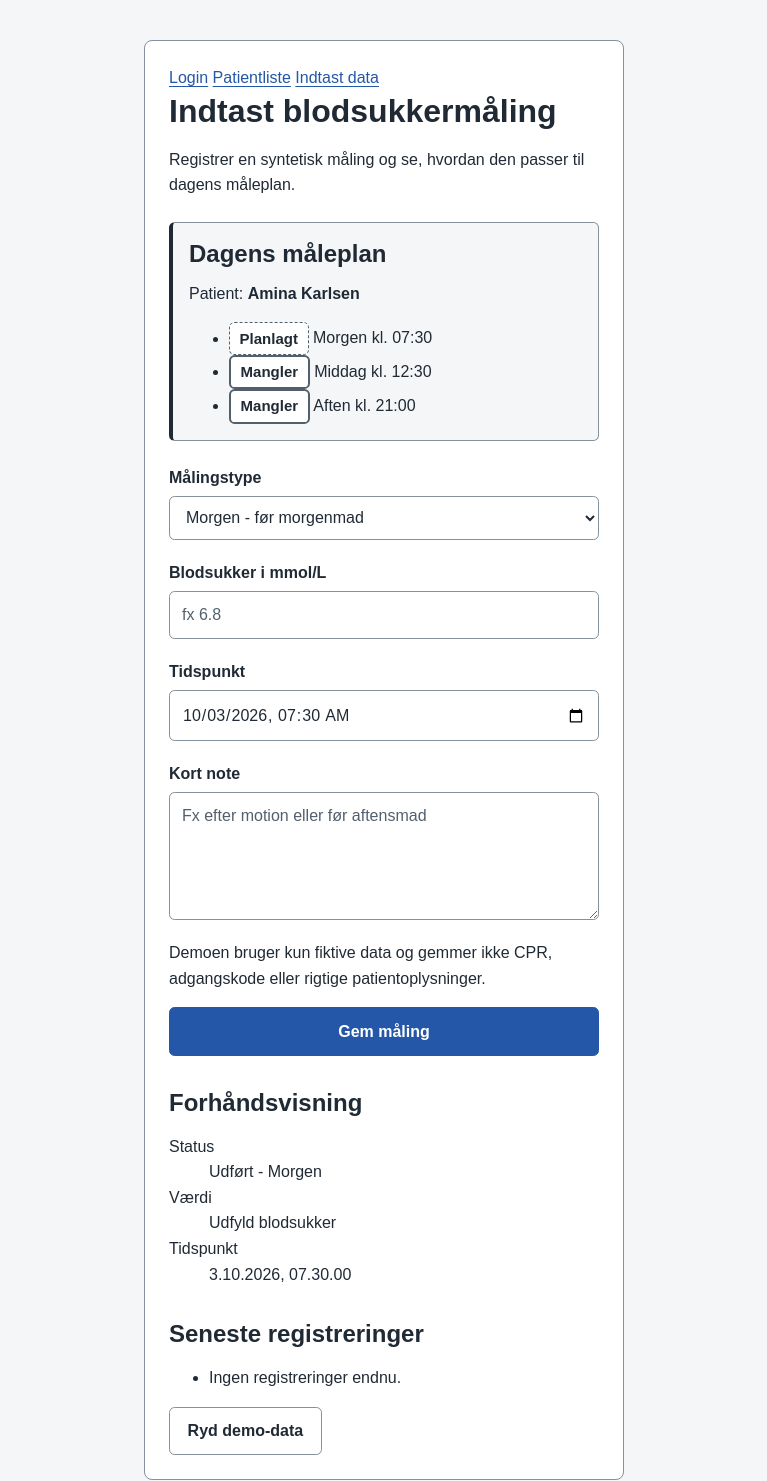
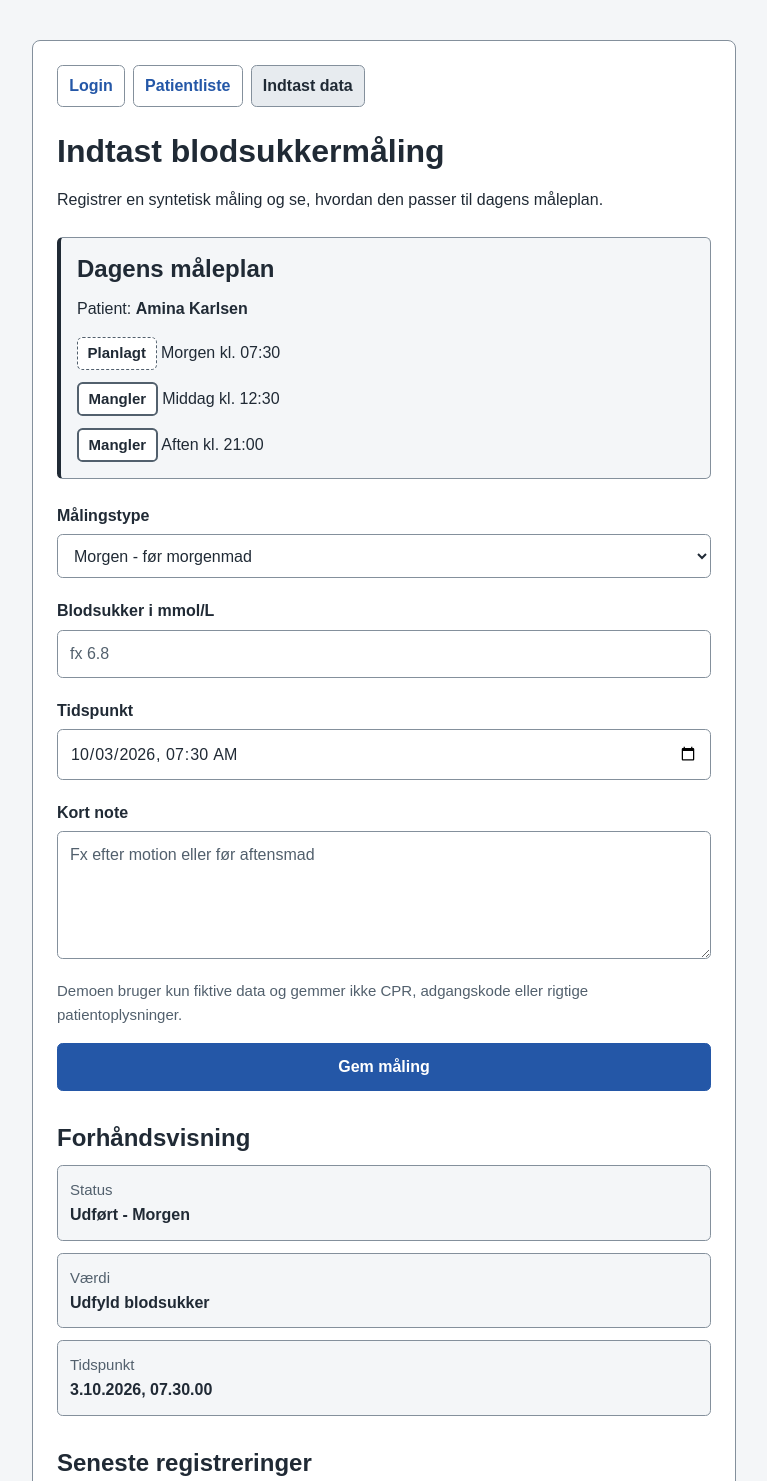
Before and after one commit to Jumana2403/S3, a plain HTML site: page indtastdata.html in a window 1280 px wide. Shown: the top 1481 px of the page, without its empty margins (256-1023 px from the left). Drawn offline with Linux system fonts and the light colour scheme.

Commit message:
Style data entry page

```diff
--- a/style.css
+++ b/style.css
@@ -145,3 +145,85 @@ caption { text-align: left; font-weight: bold; margin-bottom: 0.5rem; }
 .status-udfoert { background-color: #e7ebef; }
 .status-mangler { border-width: 2px; }
 .status-forsinket { border-style: double; border-width: 3px; }
+
+/* Indtast data-side */
+.dataindtastning {
+  max-width: 44rem;
+}
+.side-nav {
+  display: flex;
+  flex-wrap: wrap;
+  gap: 0.5rem;
+  margin-bottom: 1.5rem;
+}
+.side-nav a {
+  padding: 0.45rem 0.7rem;
+  border: 1px solid #84909c;
+  border-radius: 0.35rem;
+  background-color: #ffffff;
+  font-weight: bold;
+  text-decoration: none;
+}
+.side-nav a[aria-current="page"] {
+  background-color: #e7ebef;
+  color: #202a35;
+}
+.planliste {
+  display: grid;
+  gap: 0.75rem;
+  margin: 0;
+  padding-left: 0;
+  list-style: none;
+}
+.demo-note {
+  color: #52606d;
+  font-size: 0.9375rem;
+}
+.preview-liste {
+  display: grid;
+  gap: 0.75rem;
+  margin: 0 0 1.5rem;
+}
+.preview-liste div {
+  padding: 0.75rem;
+  border: 1px solid #84909c;
+  border-radius: 0.35rem;
+  background-color: #f4f6f8;
+}
+.preview-liste dt {
+  color: #52606d;
+  font-size: 0.9375rem;
+}
+.preview-liste dd {
+  margin-left: 0;
+  font-weight: bold;
+}
+.registreringer {
+  display: grid;
+  gap: 0.75rem;
+  margin: 0 0 1rem;
+  padding-left: 0;
+  list-style: none;
+}
+.registreringer li {
+  padding: 0.75rem;
+  border: 1px solid #84909c;
+  border-radius: 0.35rem;
+  background-color: #f4f6f8;
+}
+.registreringer strong,
+.registreringer span {
+  display: block;
+}
+.registreringer span {
+  color: #52606d;
+}
+.felt-lav,
+.felt-hoej {
+  border-width: 2px;
+  border-color: #8a3d3d;
+}
+.felt-ok {
+  border-width: 2px;
+  border-color: #3d6f52;
+}
```
